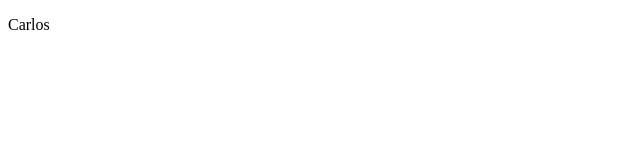
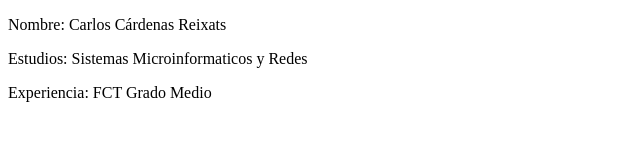
Before and after one commit to carloscardenasreixats/carloscardenasreixats.github.io, a plain HTML site: page index.html in a window 1280 px wide. Shown: the whole page, without its empty margins (0-640 px from the left). Drawn offline with Linux system fonts and the light colour scheme.

Commit message:
Mi curriculum2

```diff
--- a/index.html
+++ b/index.html
@@ -1,9 +1,11 @@
 <!DOCTYPE html>
 <html>
 <head>
-	<title>Curriculum</title>
+	<title>CURRICULUM</title>
 </head>
 <body>
-<p>Carlos</p>
+<p>Nombre: Carlos Cárdenas Reixats</p>
+<p>Estudios: Sistemas Microinformaticos y Redes</p>
+<p>Experiencia: FCT Grado Medio</p>
 </body>
 </html>
```
